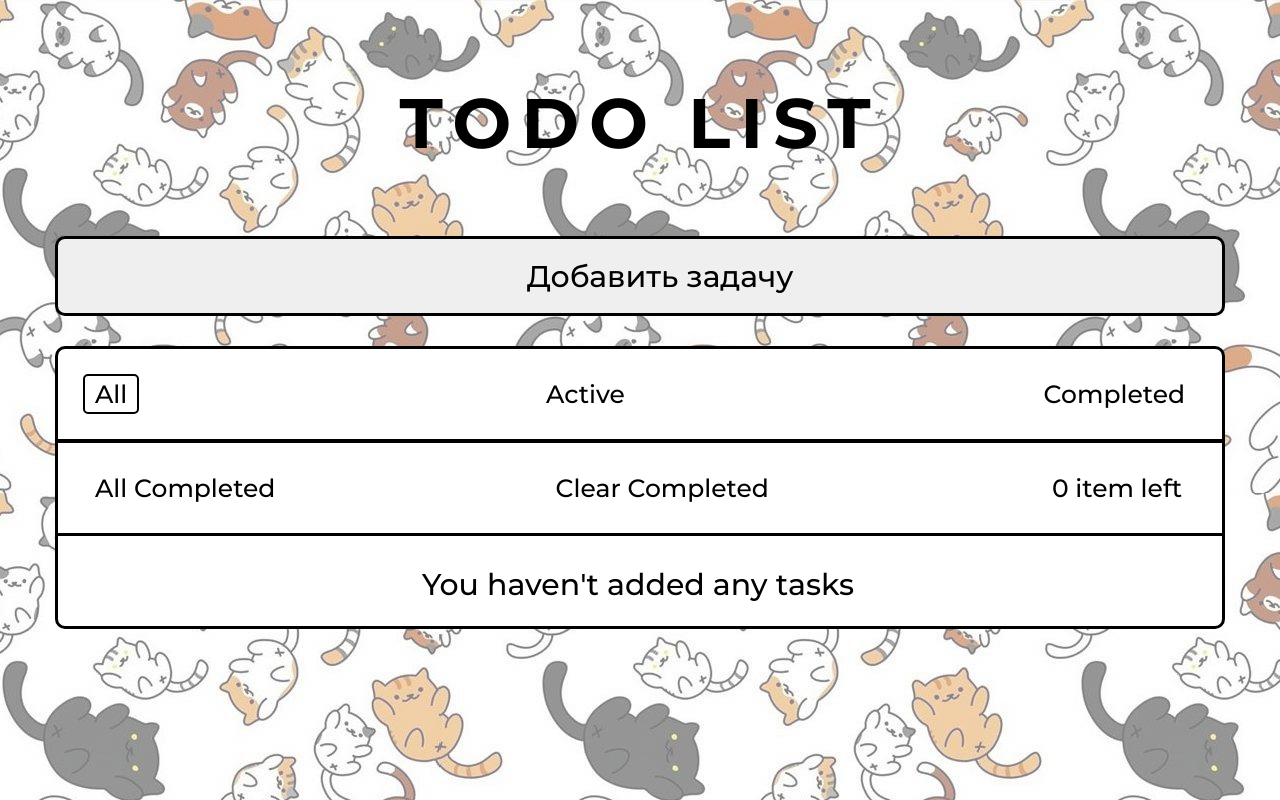
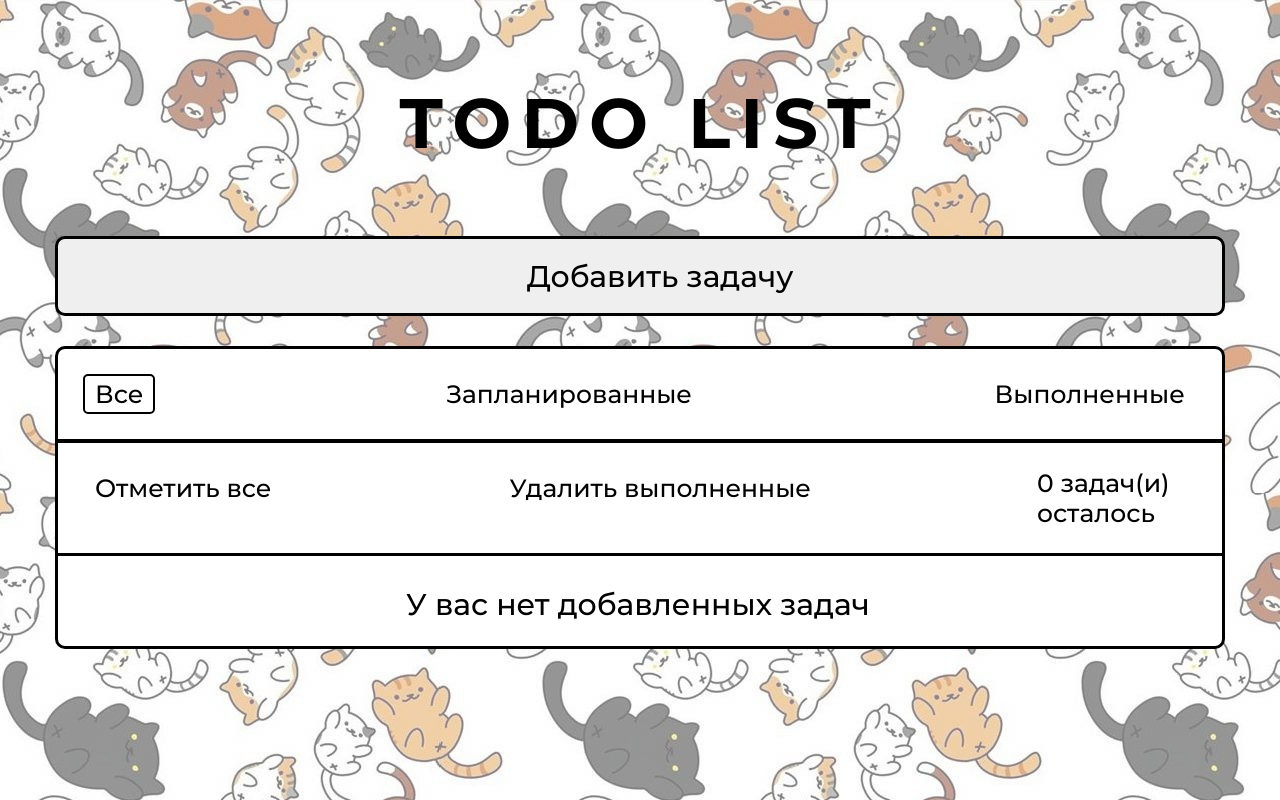
Before and after one commit to ovovsyankina/project_for_rogonov_todoList, a React (Create React App) app: page / in a window 1280 px wide. Shown: the top 800 px of the page. Built offline with nearby package versions, Linux system fonts and the light colour scheme.

Commit message:
redesign

```diff
--- a/src/components/CreateEditModal/CreateEditModal.module.scss
+++ b/src/components/CreateEditModal/CreateEditModal.module.scss
@@ -49,16 +49,14 @@
 
 .add_button {
   color: black;
-  background-color: #f5e7d4;
-  border-color: #CD853F;
   border-radius: 5px;
   padding: 5px;
 
   &:hover {
-    cursor: crosshair;
-    color: white;
-    background-color: #00BFFF;
-    border-color: blue;
+    cursor: pointer;
+    color: black;
+    background-color: #f5e7d4;
+    border-color: #CD853F;
   }
 }
 
--- a/src/components/Filters/Filter.jsx
+++ b/src/components/Filters/Filter.jsx
@@ -22,7 +22,7 @@ const Filter = ({
             })}
             onClick={onAllFilter}
           >
-            All
+            Все
           </button>
 
           <button
@@ -31,7 +31,7 @@ const Filter = ({
             })}
             onClick={onActiveFilter}
           >
-            Active
+            Запланированные
           </button>
 
           <button
@@ -40,19 +40,19 @@ const Filter = ({
             })}
             onClick={onCompletedFilter}
           >
-            Completed
+            Выполненные
           </button>
         </div>
         <span className={styles.line_filter} />
         <div className={styles.filter_dop}>
           <button className={styles.all_completed} onClick={onCheckAll}>
-            All Completed
+            Отметить все
           </button>
           <button className={styles.clear_completed} onClick={onClearCompleted}>
-            Clear Completed
+            Удалить выполненные
           </button>
           <div className={styles.count}>
-            {counter} item{counter > 1 ? "s" : ""} left
+            {counter} задач(и){counter > 1 ? "s" : ""} осталось
           </div>{" "}
         </div>
       </div>
--- a/src/components/TodoList/TodoList.jsx
+++ b/src/components/TodoList/TodoList.jsx
@@ -42,18 +42,18 @@ const TodoList = ({
         </ul>
 
         {counter === 0 && sharedTodos.length === 0 && (
-          <div className={styles.style_alert}>You haven't added any tasks</div>
+          <div className={styles.style_alert}>У вас нет добавленных задач</div>
         )}
 
         {counter === 0 && filter === "active" && sharedTodos.length !== 0 && (
-          <div className={styles.style_alert}>There is no active tasks</div>
+          <div className={styles.style_alert}>Нет запланированных задач</div>
         )}
 
         {counter === sharedTodos.length &&
           filter === "completed" &&
           sharedTodos.length !== 0 && (
             <div className={styles.style_alert}>
-              There is no completed tasks
+              Нет выполненных задач
             </div>
           )}
       </div>
```
